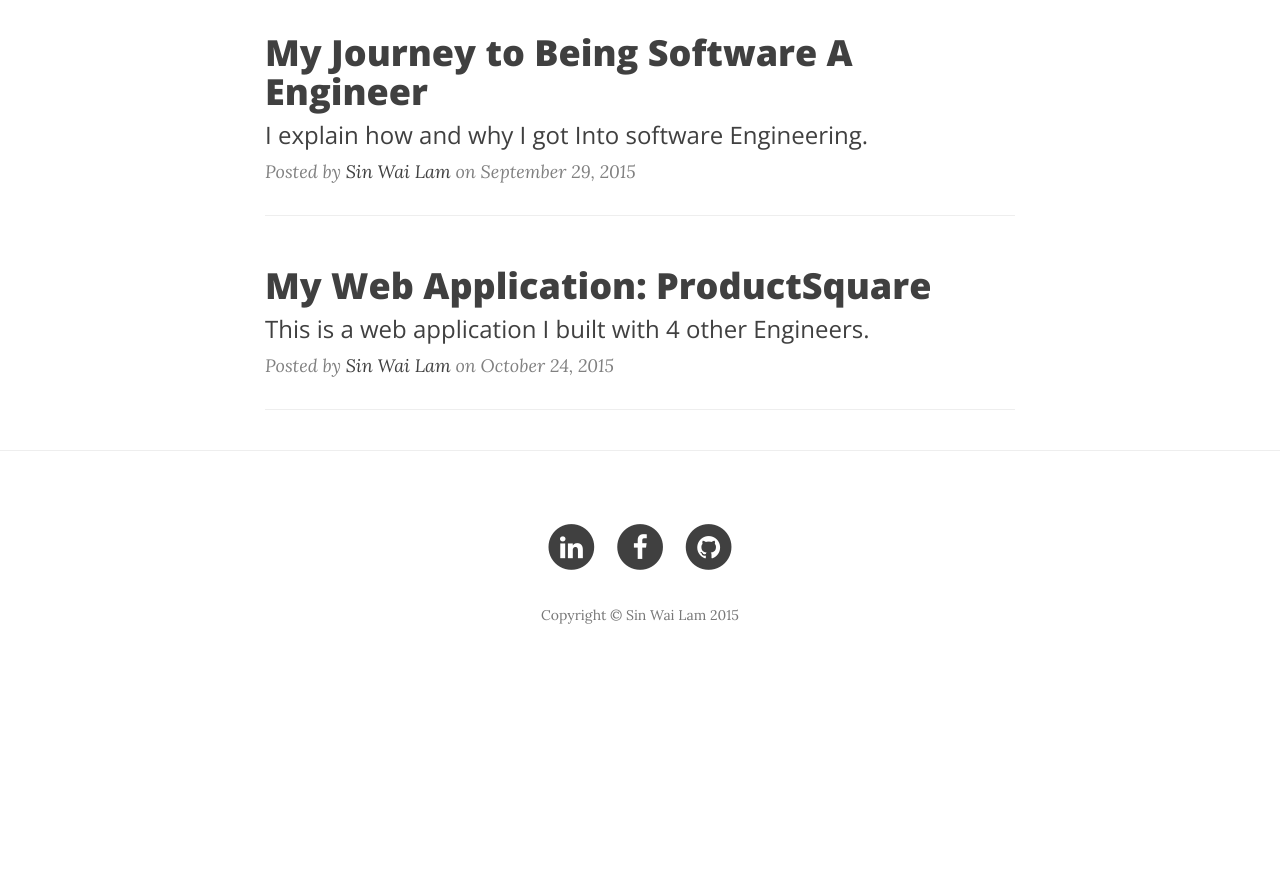
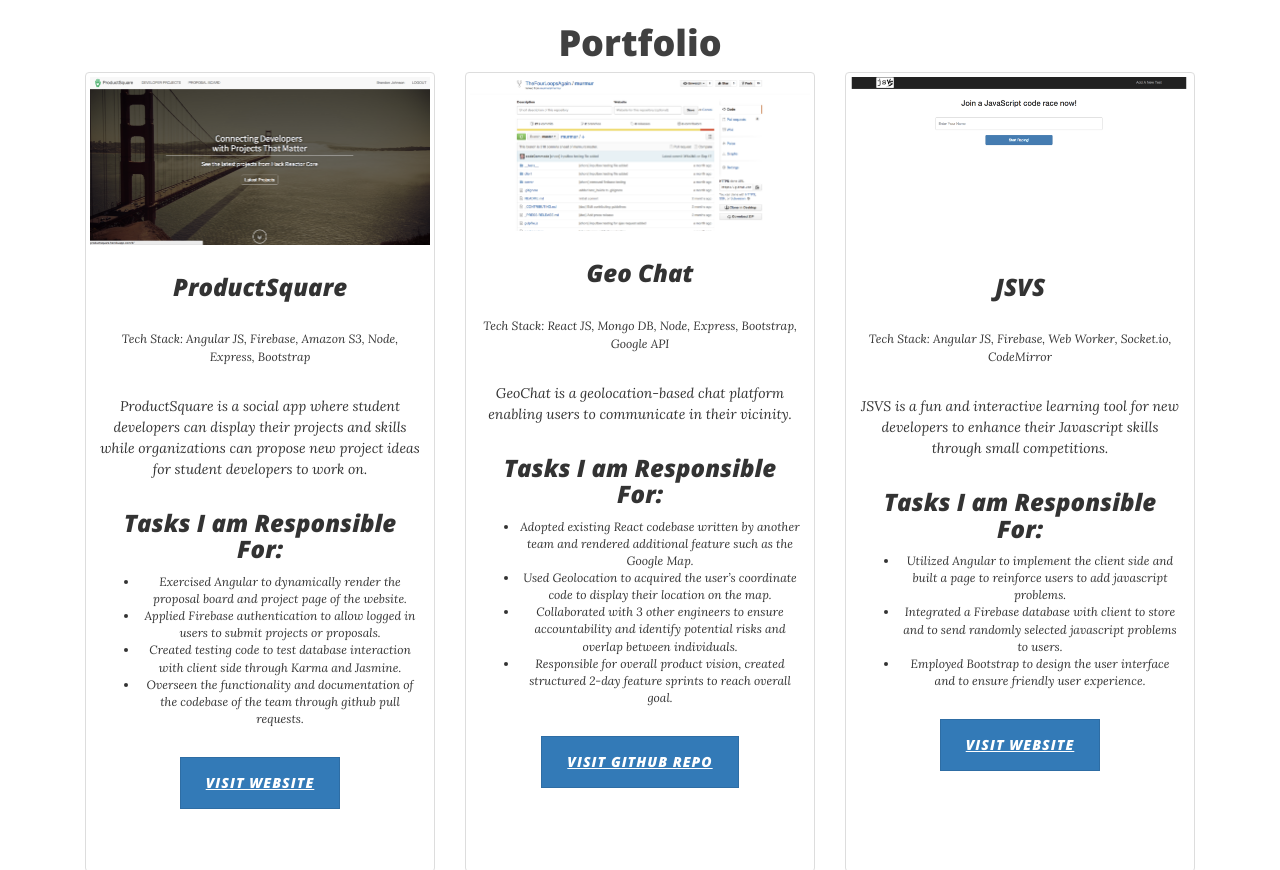
Before and after one commit to sinwailam193/mywebsite, a website: page public/index.html in a window 1280 px wide. Shown: the part 719-1589 px from the top of the page. Before the commit the page ends 1410 px from the top, so only its background shows below. Drawn offline with nearby package versions, Linux system fonts and the light colour scheme.

Commit message:
finish mywebsite

```diff
--- a/public/css/clean-blog.css
+++ b/public/css/clean-blog.css
@@ -395,3 +395,7 @@ img::-moz-selection {
 body {
   webkit-tap-highlight-color: #0085a1;
 }
+
+.thumbnail{
+  height: 800px;
+}
--- a/public/index.html
+++ b/public/index.html
@@ -51,10 +51,13 @@
             <div class="collapse navbar-collapse" id="bs-example-navbar-collapse-1">
                 <ul class="nav navbar-nav navbar-right">
                     <li>
-                        <!-- <a href="/">Home</a> -->
+                        <a href="#top">Top</a>
                     </li>
                     <li>
-                        <!-- <a href="about.html">About Me</a> -->
+                        <a href="#midSection">Portfolio</a>
+                    </li>
+                    <li>
+                        <a href="#aboutMe">About Me</a>
                     </li>
                     <li>
                         <!-- <a href="post.html">Sample Post</a> -->
@@ -72,7 +75,7 @@
     <!-- Page Header -->
     <!-- Set your background image for this header on the line below. -->
     <header class="intro-header" style="background-image: url('img/home-background.jpg')">
-        <div class="container">
+        <div id="top" class="container">
             <div class="row">
                 <div class="col-lg-8 col-lg-offset-2 col-md-10 col-md-offset-1">
                     <div class="site-heading">
@@ -90,47 +93,115 @@
     </header>
 
     <!-- Main Content -->
-    <div class="container">
-        <div class="row">
-            <div class="col-lg-8 col-lg-offset-2 col-md-10 col-md-offset-1">
-                <div class="post-preview">
-                    <a href="1post.html">
-                        <h2 class="post-title">
-                            My Journey to Being Software A Engineer
-                        </h2>
-                        <h3 class="post-subtitle">
-                            I explain how and why I got Into software Engineering.
-                        </h3>
-                    </a>
-                    <p class="post-meta">Posted by <a href="#">Sin Wai Lam</a> on September 29, 2015</p>
+    <div id="midSection">
+        <div class="container">
+            <h1 style="text-align: center">Portfolio</h1>
+
+            <div class="inline">
+              <div class="col-sm-6 col-md-4">
+                <div class="thumbnail">
+                  <img src="./img/ProductSquare.png">
+                  <div class="caption">
+                    <h3>ProductSquare</h3>
+                    <p style="font-size: 12px">Tech Stack: Angular JS, Firebase, Amazon S3, Node, Express, Bootstrap</p>
+                    <p>ProductSquare is a social app where student developers can display their projects and skills while organizations can propose new project ideas for student developers to work on.</p>
+                    <h3>Tasks I am Responsible For:</h3>
+                    <ul>
+                        <li style="font-size: 12px">Exercised Angular to dynamically render the proposal board and project page of the website.</li>
+                        <li style="font-size: 12px">Applied Firebase authentication to allow logged in users to submit projects or proposals.</li>
+                        <li style="font-size: 12px">Created testing code to test database interaction with client side through Karma and Jasmine.</li>
+                        <li style="font-size: 12px">Overseen the functionality and documentation of the codebase of the team through github pull requests.</li>
+                    </ul>
+
+                    <p><a href="http://productsquare.herokuapp.com" class="btn btn-primary" role="button">Visit Website</a></p>
+                  </div>
                 </div>
-                <hr>
+              </div>
+            </div>
 
-                <!-- Pager -->
+            <div class="inline">
+              <div class="col-sm-6 col-md-4">
+                <div class="thumbnail">
+                  <img src="./img/GeoChat.png">
+                  <div class="caption">
+                    <h3>Geo Chat</h3>
+                    <p style="font-size: 12px">Tech Stack: React JS, Mongo DB, Node, Express, Bootstrap, Google API</p>
+                    <p>GeoChat is a geolocation-based chat platform enabling users to communicate in their vicinity.</p>
+                    <h3>Tasks I am Responsible For:</h3>
+                    <ul>
+                        <li style="font-size: 12px">Adopted existing React codebase written by another team and rendered additional feature such as the Google Map.</li>
+                        <li style="font-size: 12px">Used Geolocation to acquired the user’s coordinate code to display their location on the map.</li>
+                        <li style="font-size: 12px">Collaborated with 3 other engineers to ensure accountability and identify potential risks and overlap between individuals.</li>
+                        <li style="font-size: 12px">Responsible for overall product vision, created structured 2-day feature sprints to reach overall goal.</li>
+                    </ul>
+
+                    <p><a href="https://github.com/TheFourLoopsAgain/murmur" class="btn btn-primary" role="button">Visit Github Repo</a></p>
+                  </div>
+                </div>
+              </div>
             </div>
+
+            <div class="inline">
+              <div class="col-sm-6 col-md-4">
+                <div class="thumbnail">
+                  <img src="./img/JSVS.png">
+                  <div class="caption">
+                    <h3>JSVS</h3>
+                    <p style="font-size: 12px">Tech Stack: Angular JS, Firebase, Web Worker, Socket.io, CodeMirror</p>
+                    <p>JSVS is a fun and interactive learning tool for new developers to enhance their Javascript skills through small competitions.</p>
+                    <h3>Tasks I am Responsible For:</h3>
+                    <ul>
+                        <li style="font-size: 12px">Utilized Angular to implement the client side and built a page to reinforce users to add javascript problems.</li>
+                        <li style="font-size: 12px">Integrated a Firebase database with client to store and to send randomly selected javascript problems to users.</li>
+                        <li style="font-size: 12px">Employed Bootstrap to design the user interface and to ensure friendly user experience.</li>
+                    </ul>
+
+                    <p><a href="http://jsvs.herokuapp.com/" class="btn btn-primary" role="button">Visit Website</a></p>
+                  </div>
+                </div>
+              </div>
+            </div>
+
+            <div class="inline">
+              <div class="col-sm-6 col-md-4">
+                <div class="thumbnail">
+                  <img src="./img/instaCss.png">
+                  <div class="caption">
+                    <h3>InstaCSSgram</h3>
+                    <p style="font-size: 12px">Tech Stack: Node, Express, CSS3, JQuery, Instagram Api</p>
+                    <p>InstaCSSgram is a single page web application that retrieves images from instagram api. User can click various button to see CSS3 animation effects on the images.</p>
+                    <h3>Tasks I am Responsible For:</h3>
+                    <ul>
+                        <li style="font-size: 12px">Retrieved images from Instagram Api on server-side</li>
+                        <li style="font-size: 12px">Utilized CSS3 to add animation effects on the photo when user clicks a button</li>
+                    </ul>
+
+                    <p><a href="http://instacssgram.herokuapp.com/" class="btn btn-primary" role="button">Visit Website</a></p>
+                  </div>
+                </div>
+              </div>
+            </div>
+
         </div>
+    </div>
 
-        <div class="row">
-            <div class="col-lg-8 col-lg-offset-2 col-md-10 col-md-offset-1">
-                <div class="post-preview">
-                    <a href="post.html">
-                        <h2 class="post-title">
-                            My Web Application: ProductSquare
-                        </h2>
-                        <h3 class="post-subtitle">
-                            This is a web application I built with 4 other Engineers.
-                        </h3>
-                    </a>
-                    <p class="post-meta">Posted by <a href="#">Sin Wai Lam</a> on October 24, 2015</p>
+    <div id="aboutMe" class="intro-header" style="background-image: url('img/cool-night-background-desktop.jpg'); opacity:1;">
+        <div class="container">
+            <div class="row">
+                <div class="col-lg-8 col-lg-offset-2 col-md-10 col-md-offset-1">
+                    <div class="site-heading">
+                        <div>
+                            <h3>About Me</h3>
+                         </div>
+                        <hr class="small">
+                        <p>My name is Sin Wai Lam and I am a software engineer who has implemented more than three web applications utilizing frameworks such as Angular JS and React JS. I am very passionate about software programming simply because it utilizes problem solving skills and I enjoy decoding problems.</p>
+                        <p>About my background, I went to Emory University for 4 years and studied applied mathematics as my major. It was in college that I discovered the field of programming. Needless to say, I did not always enjoy programming. Programming was very difficult for me at first and eventually I gave up for a little while. It wasn't until the end of my senior year in college that I realized the potentials that programming can offer.</p>
+                        <p>Other than spending my on computer programming, I also enjoy playing basketball and working out. In college, and to this day, I still enjoy playing some MOBA games, especially League of Legends.</p>
+                    </div>
                 </div>
-                <hr>
-
-                <!-- Pager -->
             </div>
         </div>
     </div>
-
-    <hr>
 
     <!-- Footer -->
     <footer>
```
Also changed, not shown: public/img/GeoChat.png (added), public/img/JSVS.png (added), public/img/ProductSquare.png (added), public/img/cool-night-background-desktop.jpg (added), public/img/instaCss.png (added), public/img/running_background.jpg (deleted).
